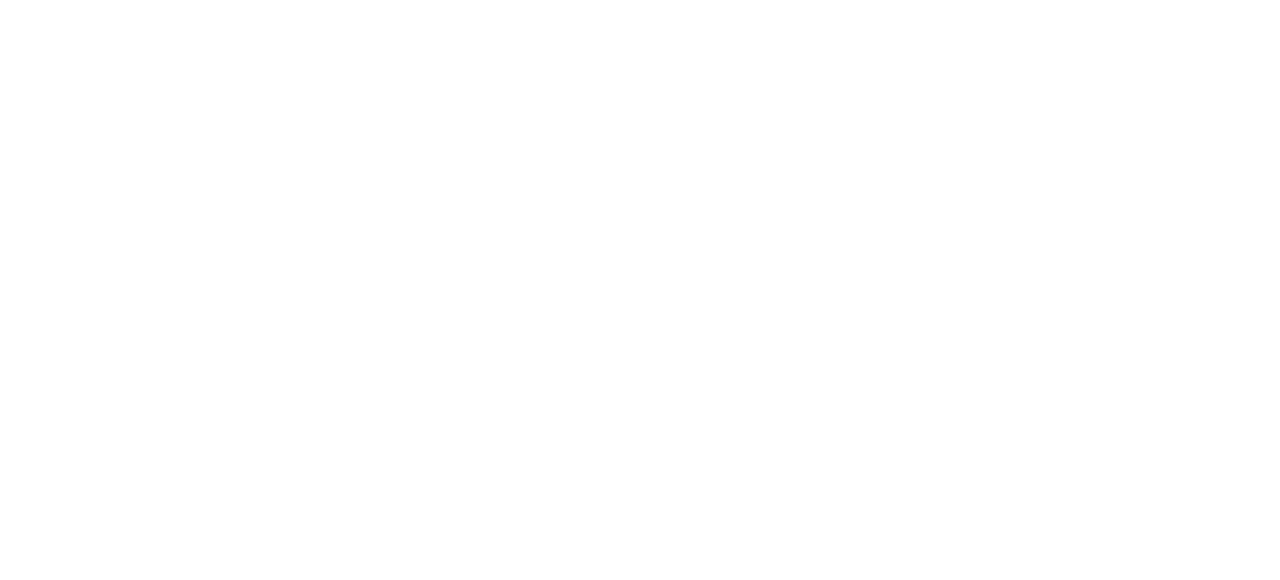
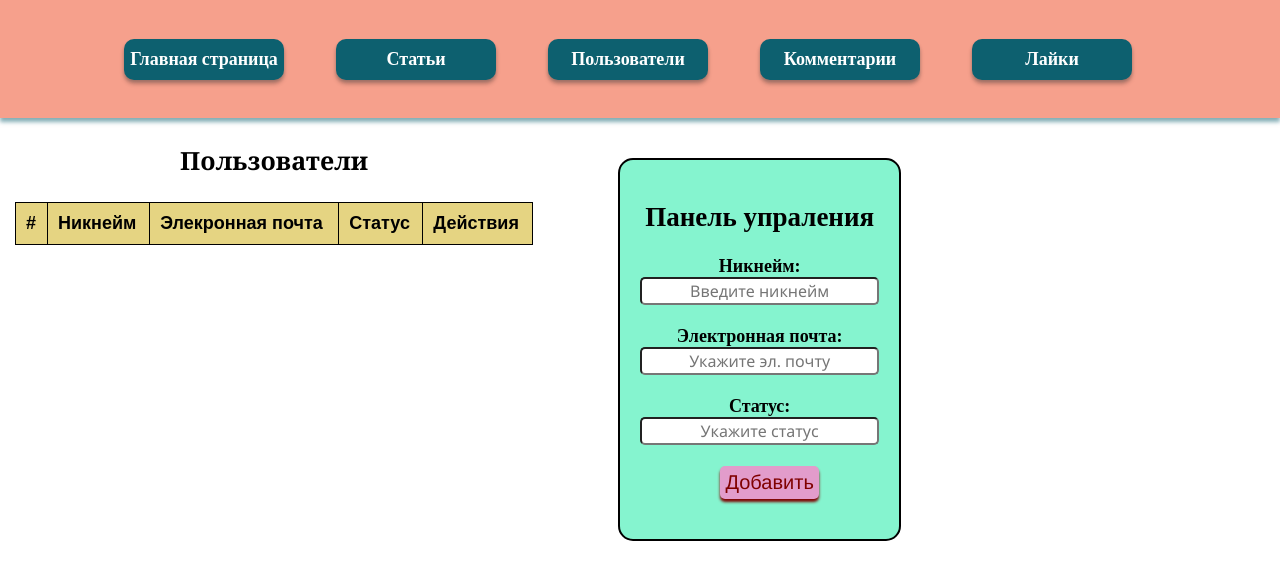
Before and after one commit to Kirill-GBN/news-app, a website: page src/html/user.html in a window 1280 px wide. Drawn offline with nearby package versions, Linux system fonts and the light colour scheme.

Commit message:
refactor: refresh files

```diff
--- a/src/css/article.css
+++ b/src/css/article.css
@@ -0,0 +1,143 @@
+caption {
+    margin-top: 25px;
+    margin-bottom: 25px;
+    font-family: Georgia, 'Times New Roman', Times, serif;
+    font-weight: 700;
+    font-size: 25px;
+}
+
+table {
+    width: 100%;
+    margin-left: 15px;
+}
+
+table, th, td {
+    border: 1px solid black;
+    border-collapse: collapse;
+}
+
+th, td {
+    padding: 10px;
+}
+
+th {
+    text-align: left;
+    font-family: Arial, Helvetica, sans-serif;
+    font-size: 18px;
+    background-color: rgba(253, 147, 71, 0.4);
+}
+
+td {
+    text-align: center;
+    font-family: 'Times New Roman', Times, serif;
+    font-size: 18px;
+}
+
+tr:nth-child(even) {
+    background-color: rgba(99, 255, 203, 0.4);
+}
+
+tr:nth-child(odd) {
+    background-color: rgba(149, 255, 42, 0.4);
+}
+
+.table-form {
+    display: flex;
+    margin: 0;
+    padding: 0;
+}
+
+.table-box {
+    margin: 0;
+    padding: 0;
+}
+
+
+.form-box {
+    justify-content: center;
+    text-align: center;
+    align-items: center;
+    margin-left: 100px;
+    margin-right: 50px;
+    margin-top: 40px;
+    border: 2px solid black;
+    border-radius: 15px;
+    background-color: rgba(64, 238, 180, 0.637);
+    max-height: 500px;
+}
+
+#form-content {
+    display: flex;
+    flex-direction: column;
+    align-items: center;
+    margin: 20px;
+    font-size: 18px;
+    font-weight: 600;
+}
+
+input {
+    border-radius: 5px;
+    text-align: center;
+    cursor: pointer;
+    font-size: 16px;
+    font-family: 'Segoe UI', Tahoma, Geneva, Verdana, sans-serif;
+}
+
+label {
+    cursor: pointer;
+}
+
+.sub-btn-link {
+    font-size: 20px;
+    font-family: 'Franklin Gothic Medium', sans-serif;
+    color: rgb(128, 0, 0);
+    text-decoration: none;
+    cursor: pointer;
+    border-radius: 5px;
+    margin-bottom: 20px;
+    margin-left: 20px;
+    background-color: #e29ccb;
+    box-sizing: border-box;
+    border: none;
+    box-shadow: 0 3px 3px;
+    padding: 5px;
+    cursor: pointer;
+}
+
+.sub-btn-link:hover {
+    color: #d63ceb;
+    cursor: pointer;
+    transition: .3s;
+    transition: color 0.5s;
+    background-color: #c0f72a;
+}
+
+
+.wrapper-btn {
+    display: flex;
+    align-items: center;
+    justify-content: center;
+}
+
+.submit-btn-red {
+    background-color: rgba(255, 1, 1, 0.774);
+}
+
+.edit-btn {
+    color: rgb(12, 88, 24);
+    margin-bottom: 7px;
+}
+
+.remove-btn {
+    color: rgb(207, 11, 11);
+}
+
+.edit-btn:hover {
+    text-decoration: underline;
+    opacity: 55%;
+}
+
+ .remove-btn:hover {
+    text-decoration: underline;
+    opacity: 55%;
+}
--- a/src/css/user.css
+++ b/src/css/user.css
@@ -0,0 +1,143 @@
+caption {
+    margin-top: 25px;
+    margin-bottom: 25px;
+    font-family: Georgia, 'Times New Roman', Times, serif;
+    font-weight: 700;
+    font-size: 25px;
+}
+
+table {
+    width: 100%;
+    margin-left: 15px;
+}
+
+table, th, td {
+    border: 1px solid black;
+    border-collapse: collapse;
+}
+
+th, td {
+    padding: 10px;
+}
+
+th {
+    text-align: left;
+    font-family: Arial, Helvetica, sans-serif;
+    font-size: 18px;
+    background-color: rgba(253, 147, 71, 0.4);
+}
+
+td {
+    text-align: center;
+    font-family: 'Times New Roman', Times, serif;
+    font-size: 18px;
+}
+
+tr:nth-child(even) {
+    background-color: rgba(99, 255, 203, 0.4);
+}
+
+tr:nth-child(odd) {
+    background-color: rgba(149, 255, 42, 0.4);
+}
+
+.table-form {
+    display: flex;
+    margin: 0;
+    padding: 0;
+}
+
+.table-box {
+    margin: 0;
+    padding: 0;
+}
+
+
+.form-box {
+    justify-content: center;
+    text-align: center;
+    align-items: center;
+    margin-left: 100px;
+    margin-right: 50px;
+    margin-top: 40px;
+    border: 2px solid black;
+    border-radius: 15px;
+    background-color: rgba(64, 238, 180, 0.637);
+    max-height: 500px;
+}
+
+#form-content {
+    display: flex;
+    flex-direction: column;
+    align-items: center;
+    margin: 20px;
+    font-size: 18px;
+    font-weight: 600;
+}
+
+input {
+    border-radius: 5px;
+    text-align: center;
+    cursor: pointer;
+    font-size: 16px;
+    font-family: 'Segoe UI', Tahoma, Geneva, Verdana, sans-serif;
+}
+
+label {
+    cursor: pointer;
+}
+
+.sub-btn-link {
+    font-size: 20px;
+    font-family: 'Franklin Gothic Medium', sans-serif;
+    color: rgb(128, 0, 0);
+    text-decoration: none;
+    cursor: pointer;
+    border-radius: 5px;
+    margin-bottom: 20px;
+    margin-left: 20px;
+    background-color: #e29ccb;
+    box-sizing: border-box;
+    border: none;
+    box-shadow: 0 3px 3px;
+    padding: 5px;
+    cursor: pointer;
+}
+
+.sub-btn-link:hover {
+    color: #d63ceb;
+    cursor: pointer;
+    transition: .3s;
+    transition: color 0.5s;
+    background-color: #c0f72a;
+}
+
+
+.wrapper-btn {
+    display: flex;
+    align-items: center;
+    justify-content: center;
+}
+
+.submit-btn-red {
+    background-color: rgba(255, 1, 1, 0.774);
+}
+
+.edit-btn {
+    color: rgb(12, 88, 24);
+    margin-bottom: 7px;
+}
+
+.remove-btn {
+    color: rgb(207, 11, 11);
+}
+
+.edit-btn:hover {
+    text-decoration: underline;
+    opacity: 55%;
+}
+
+ .remove-btn:hover {
+    text-decoration: underline;
+    opacity: 55%;
+}
--- a/src/html/index.html
+++ b/src/html/index.html
@@ -6,6 +6,7 @@
     <meta name="viewport" content="width=device-width, initial-scale=1.0">
     <title>Главная страница</title>
     <link rel="stylesheet" href="../css/style.css">
+    <script src="/vendor/lovefield/dist/lovefield.min.js"></script>
 </head>
 
 <body>
@@ -52,13 +53,13 @@
                             В настоящий момент эта вкладка представлена в тестовом режиме из 5-ти статичных статей.<br>
                             Основная цель - имитация уже полученных и загруженных новостей со сторонних API.<br>
                             В действительности, подключение сторонних API сервисов будет реализовано позднее.<br>
-                            Тем не менее, Вам, как администратору предоставлена возможность редактировать выбранную новостную статью, например, в рамках имитации ситуации с цензурой или вообще её удалить.</li>
+                            Тем не менее, Вам, как администратору предоставлена возможность добавлять новые статьиЮ редактировать выбранную статью, например, в рамках имитации ситуации с цензурой или вообще удалить статью.</li>
                         <li><b>Во вкладке <em>"Пользователи"</em></b>представлен список из 5-ти уже зарегистрирвоанных пользователей сайта с персональной информацией: никнейм, электронная почта и статус нахождения в сети.<br>
                             В данной вкладке, Вы, как администратор можете зарегистрировать нового пользователя или редактировать данные зарегистрированного пользователя, например, в рамках имитации ситуации с пользовательским запросом об изменении персональных данных
                             либо, вообще удалить пользователя, например, в рамках имитации ситуации с грубым нарушением условий пользовательского соглашения.</li>
-                        <li><b>Во вкладке <em>"Комментарии"</em></b>представлены оставленные комментарии к новостным статьям уже зарегистрированных пользователей.
+                        <li><b>Во вкладке <em>"Комментарии"</em></b>представлены оставленные комментарии к новостным статьям уже зарегистрированных пользователей.<br>
                             Вам, как администратору, предоставлена возможность оставления своего комментария, например, в рамках имитации ситуации по взаимодействию с пользователями, а также возможность редактирования либо удаления уже оставленого комментария, например, в рамках с уже упомянутой ситуацией по цензуре.</li>
-                        <li><b>Во вкладке <em>"Лайки"</em></b>представлена информация о том, какой пользователь поставил лайк определенной новостной статье, и, в свою очередь, какая статья насчитывает лайк определенного пользователя.
+                        <li><b>Во вкладке <em>"Лайки"</em></b>представлена информация о том, какой пользователь поставил лайк определенной новостной статье, и, в свою очередь, какая статья насчитывает лайк определенного пользователя.<br>
                             Данную информацю Вы можете остледить с помощью выпадающего списка по ID пользователя и статьи.</li>
                     </ul>
                 </p>
--- a/src/html/user.html
+++ b/src/html/user.html
@@ -0,0 +1,65 @@
+<!DOCTYPE html>
+<html lang="en">
+<head>
+    <meta charset="UTF-8">
+    <meta http-equiv="X-UA-Compatible" content="IE=edge">
+    <meta name="viewport" content="width=device-width, initial-scale=1.0">
+    <title>Пользователи</title>
+    <link rel="stylesheet" href="../css/style.css">
+    <link rel="stylesheet" href="../css/user.css">
+    <script src="https://ajax.googleapis.com/ajax/libs/jquery/3.6.0/jquery.min.js"></script>
+    <script src="/news-app/node_modules/lovefield/dist/lovefield.min.js"></script>
+    <script type="module" src="../js/index.js"></script>
+    <script src="../js/user.js"></script>
+</head>
+<body>
+
+    <nav class="nav">
+        <ul class="nav-list">
+            <li><button class="nav-btn"> <a class="nav-link" href="../html/index.html">Главная страница</a></button></li>
+            <li><button class="nav-btn"><a class="nav-link" href="../html/article.html">Статьи</a></button></li>
+            <li><button class="nav-btn"><a class="nav-link" href="../html/user.html">Пользователи</a></button></li>
+            <li><button class="nav-btn"><a class="nav-link" href="../html/comment.html">Комментарии</a></button></li>
+            <li><button class="nav-btn"><a class="nav-link" href="../html/like.html">Лайки</a></button></li>
+        </ul>
+    </nav>
+
+    <div class="table-form">
+
+        <div class="table-box">
+
+            <table>
+                <caption>Пользователи</caption>
+                <tr>
+                    <th>#</th>
+                    <th>Никнейм</th>
+                    <th>Элекронная почта</th>
+                    <th>Статус</th>
+                    <th>Действия</th>
+                </tr>
+            </table>
+
+        </div>
+
+        <div class="form-box">
+
+            <form id="form-content">
+                <h2>Панель упраления</h2>
+                <label for="nickname">Никнейм:</label>
+                <input type="text" id="nickname" name="nickname" placeholder="Введите никнейм"><br>
+                <label for="email">Электронная почта:</label>
+                <input type="text" id="email" name="email" placeholder="Укажите эл. почту"><br>
+                <label for="status">Статус:</label>
+                <input type="text" id="status" name="status" placeholder="Укажите статус"><br>
+                <div class="wrapper-btn">
+                    <input class="sub-btn-link" type="submit" value="Добавить">
+                </div>
+
+            </form>
+
+        </div>
+
+    </div>
+
+</body>
+</html>
```
Also changed, not shown: bs-config.js (added, +8 -0 lines), package.json (+5 -11 lines), src/html/article.html (+5 -1 lines), src/html/comment.html (+12 -0 lines), 1 other file.
